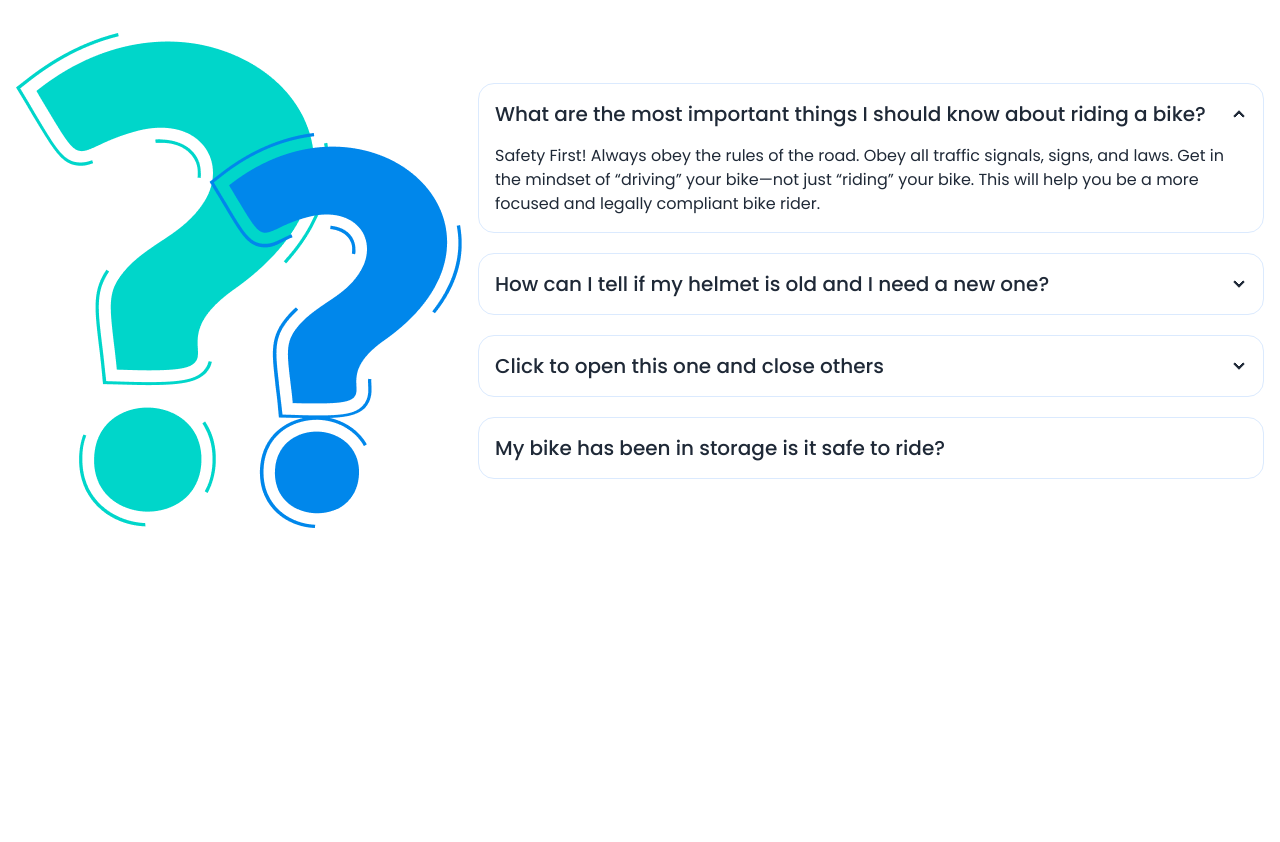
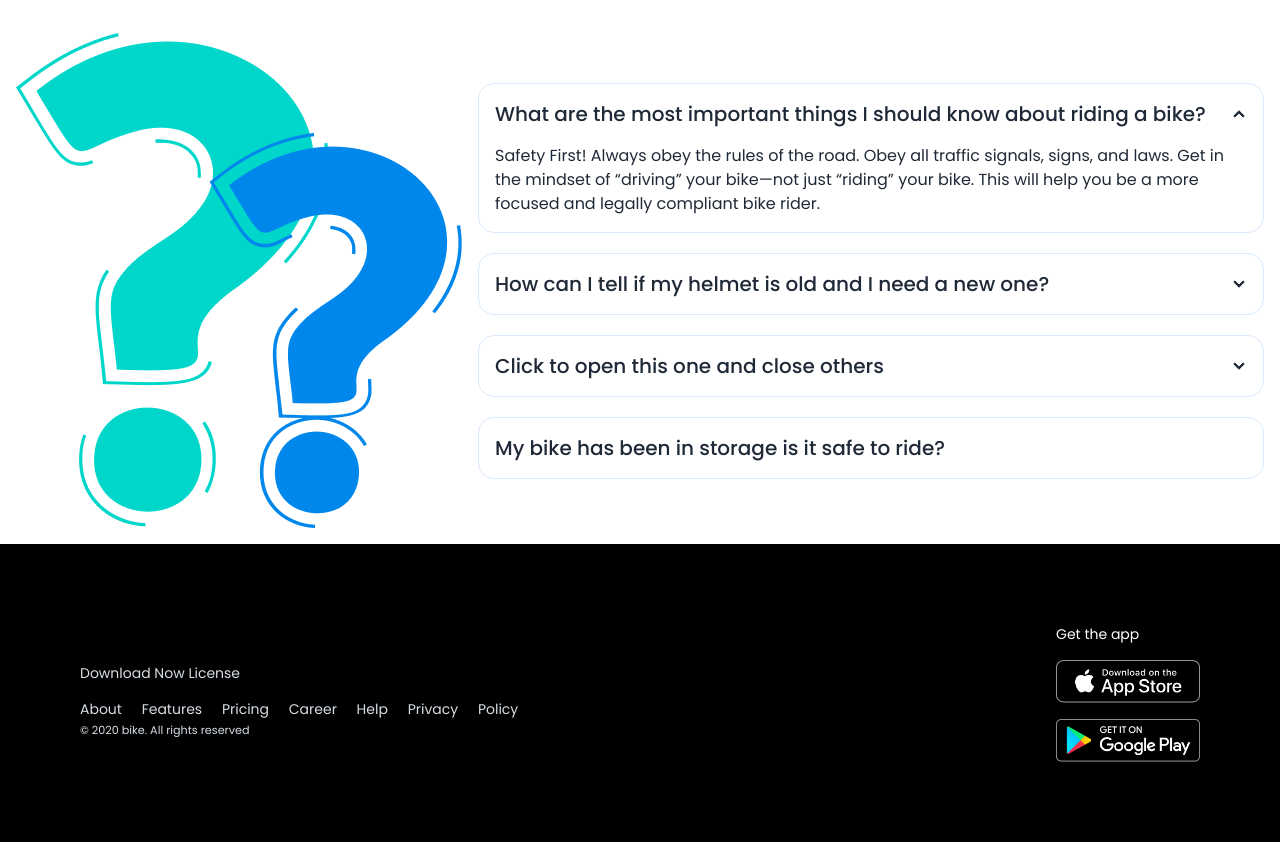
Before and after one commit to sohanrahat/biker-zone-test, a plain HTML site: page index.html in a window 1280 px wide. Shown: the part 2636-3478 px from the top of the page. Before the commit the page ends 3180 px from the top, so only its background shows below. Drawn offline with nearby package versions, Linux system fonts and the light colour scheme.

Commit message:
footer section

```diff
--- a/index.html
+++ b/index.html
@@ -362,7 +362,32 @@
     </main>
     <!-- footer -->
 
-
-
+    <footer class="footer bg-black text-neutral-content">
+        <div class="container mx-auto flex flex-col lg:flex-row justify-between items-center p-20">
+            <div class="space-y-4">
+                <ul class="space-x-7"></ul>
+                    <li class="inline-block">Download Now</li>
+                    <li class="inline-block">License</li>
+                </ul>
+                <ul class="space-x-4">
+                    <li class="inline-block">About</li>
+                    <li class="inline-block">Features</li>
+                    <li class="inline-block">Pricing</li>
+                    <li class="inline-block">Career</li>
+                    <li class="inline-block">Help</li>
+                    <li class="inline-block">Privacy</li>
+                    <li class="inline-block">Policy</li>
+                </ul>
+                <small>© 2020 bike. All rights reserved</small>
+            </div>
+            <div class="space-y-4 text-center lg:text-left">
+                <h6 class="text-white">Get the app</h6>
+                <div class="grid grid-cols-1 gap-4">
+                    <img class="w-36" src="images/others/ios.png" alt="iOS App">
+                    <img class="w-36" src="images/others/android.png" alt="Android App">
+                </div>
+            </div>
+        </div>
+    </footer>
 </body>
 </html>
```
